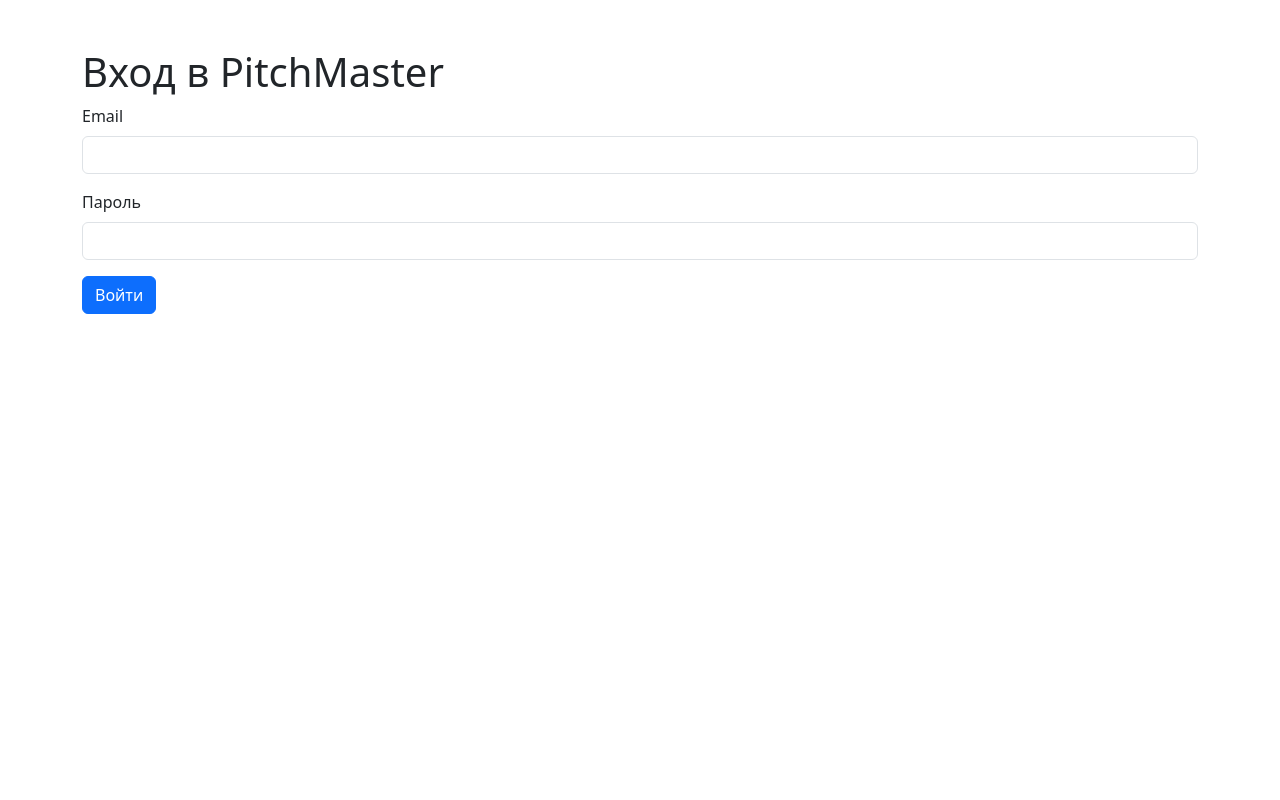
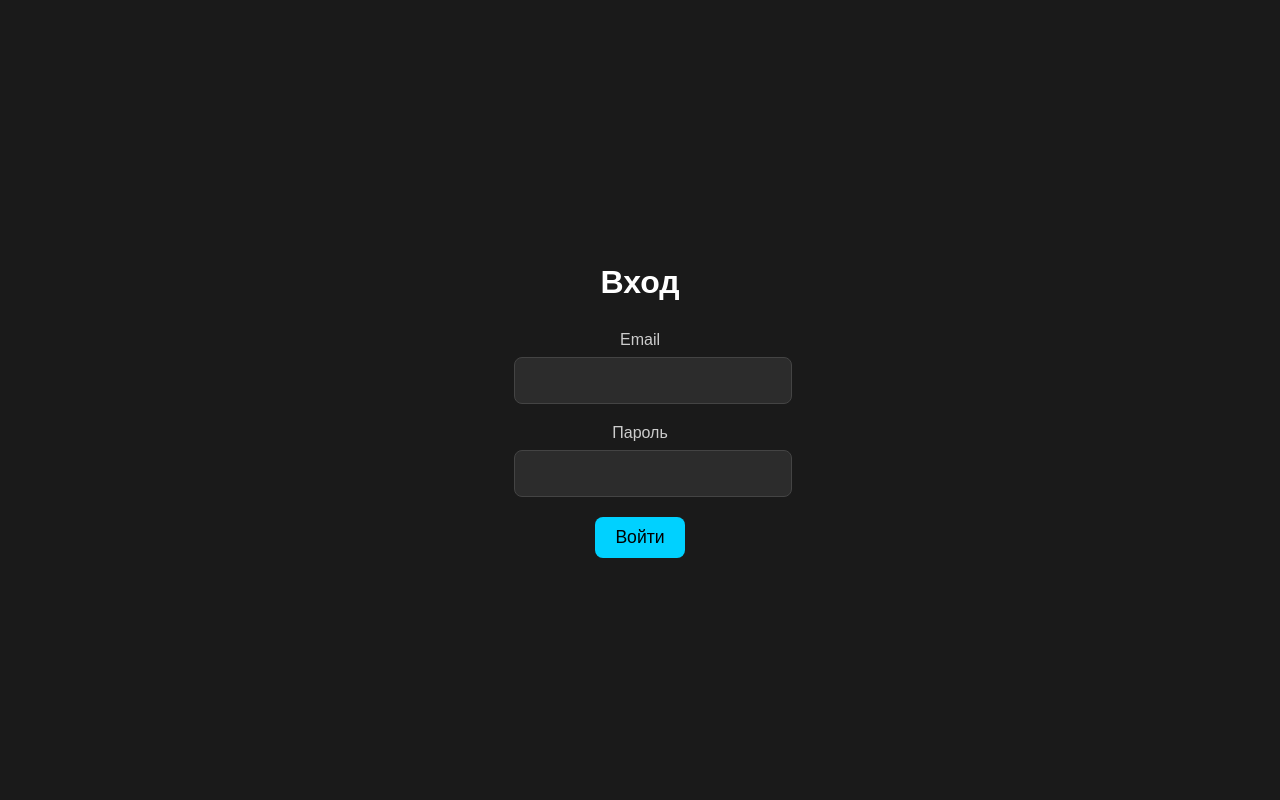
Before and after one commit to Supostus/PitchMaster, a Flask app: page /auth/login in a window 1280 px wide. Run offline with Flask 3, Linux system fonts and the light colour scheme.

Commit message:
День 3: возвращён стиль кнопок Bootstrap с новым цветом для логина

```diff
--- /dev/null
+++ b/static/style.css
@@ -0,0 +1,143 @@
+body {
+    background-color: #1a1a1a; /* Тёмно-серый фон */
+    color: #e0e0e0; /* Светлый текст */
+    font-family: 'Arial', sans-serif;
+    margin: 0;
+    padding: 0;
+    height: 100vh; /* Полная высота экрана */
+    display: flex;
+    justify-content: center;
+    align-items: center; /* Центрирование по вертикали и горизонтали */
+}
+
+.container {
+    max-width: 400px; /* Узкий контейнер для формы */
+    padding: 20px;
+    text-align: center; /* Центрирование текста */
+}
+
+h1 {
+    font-size: 2rem;
+    color: #ffffff;
+    margin-bottom: 30px;
+}
+
+/* Поля ввода */
+.form-control {
+    background-color: #2c2c2c; /* Тёмный фон полей */
+    border: 1px solid #444444; /* Тонкая серая рамка */
+    color: #e0e0e0; /* Светлый текст */
+    border-radius: 8px;
+    padding: 12px;
+    font-size: 1.1rem;
+    width: 100%;
+    margin-bottom: 20px;
+    transition: border-color 0.3s ease;
+}
+
+.form-control:focus {
+    border-color: #007bff; /* Синяя рамка при фокусе */
+    outline: none;
+}
+
+.form-label {
+    color: #cccccc;
+    font-size: 1rem;
+    margin-bottom: 8px;
+    display: block; /* Лейблы над полями */
+}
+
+/* Кнопки в стиле Bootstrap, адаптированные */
+.btn {
+    border-radius: 8px;
+    padding: 10px 20px;
+    font-size: 1.1rem;
+    transition: all 0.3s ease;
+}
+
+.btn-primary {
+    background-color: #00d1ff; /* Яркий голубой вместо синего */
+    border: none;
+}
+
+.btn-primary:hover {
+    background-color: #00a3cc; /* Более тёмный голубой при наведении */
+}
+
+.btn-secondary {
+    background-color: #6c757d;
+    border: none;
+}
+
+.btn-secondary:hover {
+    background-color: #5a6268;
+}
+
+.call-card {
+    width: 400px;
+    height: 400px;
+    margin: 0 auto;
+    background-color: #2c2c2c;
+    border-radius: 15px;
+    box-shadow: 0 4px 15px rgba(0, 0, 0, 0.5);
+    display: flex;
+    flex-direction: column;
+    justify-content: space-between;
+    padding: 25px;
+    font-size: 1.2rem;
+    color: #ffffff;
+    position: relative;
+}
+
+.call-card .btn-success {
+    background-color: #28a745;
+    border: none;
+}
+
+.call-card .btn-success:hover {
+    background-color: #218838;
+}
+
+.call-card .btn-warning {
+    background-color: #ffc107;
+    color: #1a1a1a;
+    border: none;
+}
+
+.call-card .btn-warning:hover {
+    background-color: #e0a800;
+}
+
+.call-card .btn-danger {
+    background-color: #dc3545;
+    border: none;
+}
+
+.call-card .btn-danger:hover {
+    background-color: #c82333;
+}
+
+.add-objection-btn {
+    position: absolute;
+    bottom: 15px;
+    right: 15px;
+    width: 40px;
+    height: 40px;
+    font-size: 1.5rem;
+    line-height: 1;
+    border-radius: 50%;
+    background-color: #17a2b8;
+    border: none;
+}
+
+.add-objection-btn:hover {
+    background-color: #138496;
+}
+
+.list-group-item {
+    background-color: #2c2c2c;
+    color: #e0e0e0;
+    border: 1px solid #444444;
+    border-radius: 8px;
+    margin-bottom: 10px;
+}
--- a/templates/login.html
+++ b/templates/login.html
@@ -3,11 +3,11 @@
 <head>
     <meta charset="UTF-8">
     <title>PitchMaster - Вход</title>
-    <link href="https://cdn.jsdelivr.net/npm/bootstrap@5.3.0/dist/css/bootstrap.min.css" rel="stylesheet">
+    <link rel="stylesheet" href="{{ url_for('static', filename='style.css') }}">
 </head>
 <body>
-    <div class="container mt-5">
-        <h1>Вход в PitchMaster</h1>
+    <div class="container">
+        <h1>Вход</h1>
         <form method="POST">
             <div class="mb-3">
                 <label for="email" class="form-label">Email</label>
```
